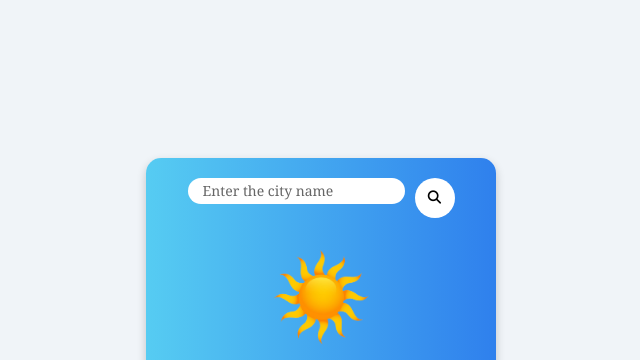
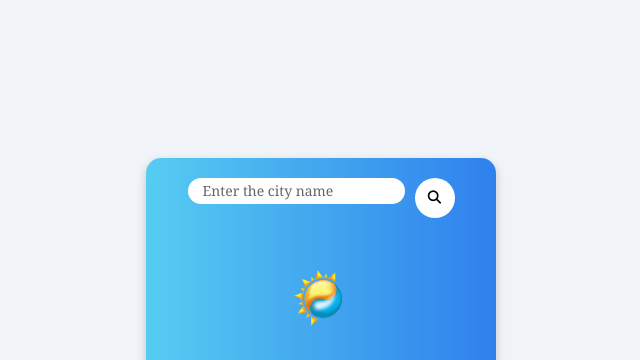
Before and after one commit to anupam6684/weather_app, a plain HTML site: page index.html in a window 1280 px wide. Shown: the top 360 px of the page, without its empty margins (319-959 px from the left). Drawn offline with Linux system fonts and the light colour scheme.

Commit message:
Update index.html

```diff
--- a/index.html
+++ b/index.html
@@ -22,7 +22,7 @@
         </button>
       </div>
       <div class="weather">
-        <img src="img/sun.png" class="weather_icon" />
+        <img src="img/png-transparent-weather-forecasting-thD-removebg-preview.png" class="weather_icon" />
         <h1 class="temp">00°C</h1>
         <h2 class="city">City</h2>
          <h2 class="weather_">Clear</h2>
```
